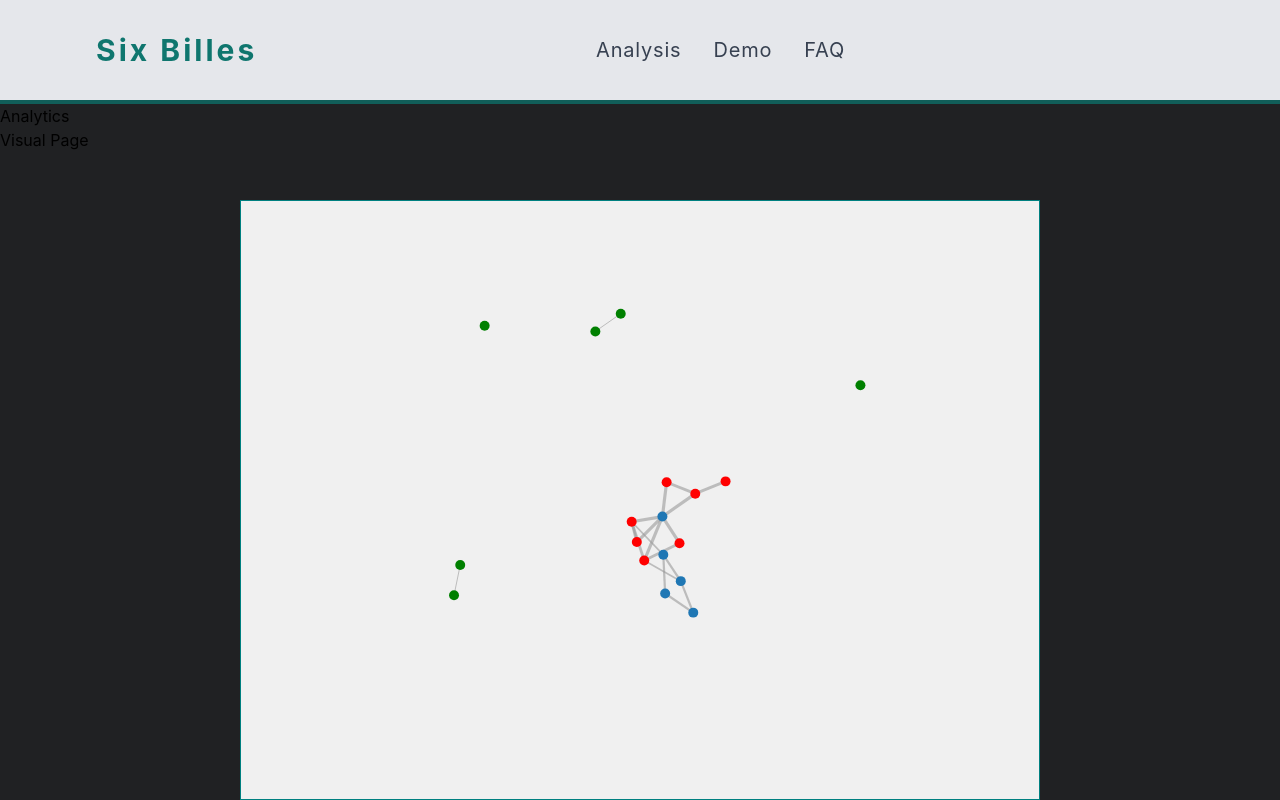
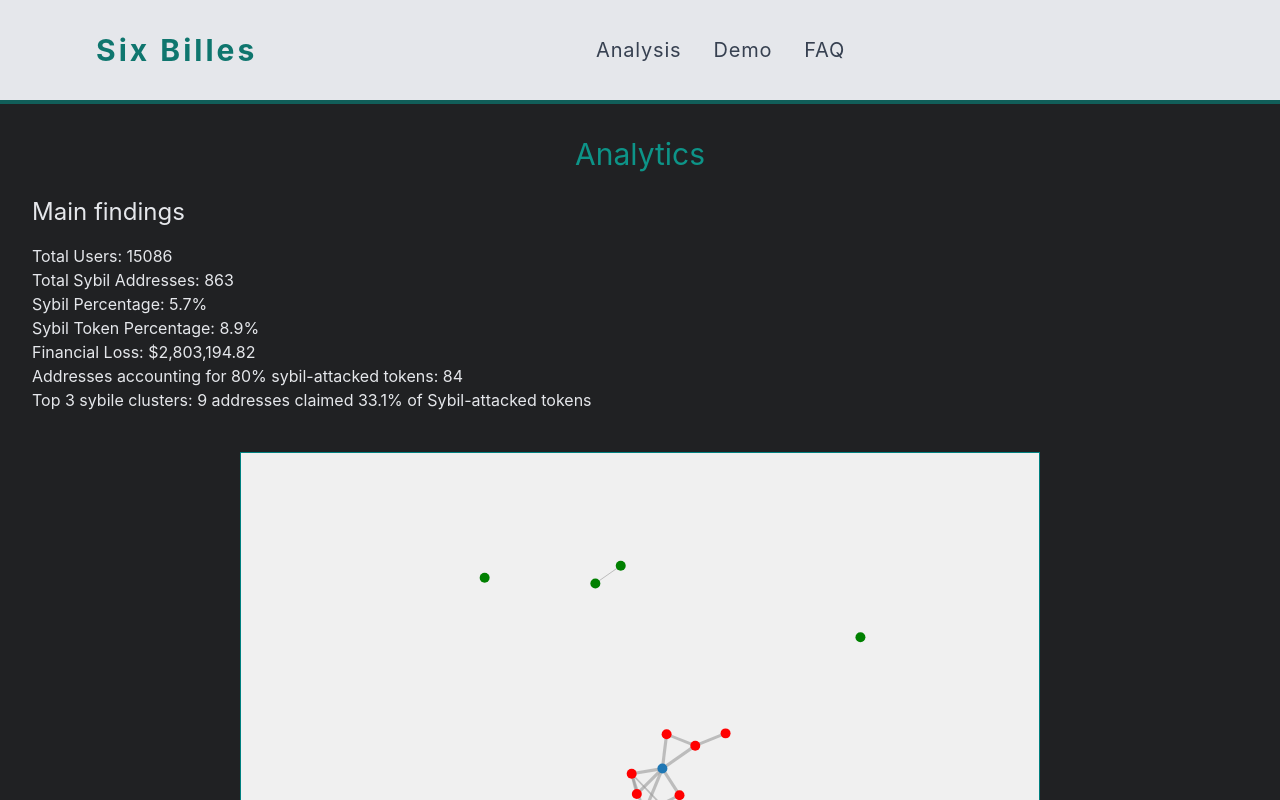
Before and after one commit to muhuuh/sybile, a React (Create React App) app: page /main/analysis in a window 1280 px wide. Shown: the top 800 px of the page. Built offline with nearby package versions, Linux system fonts and the light colour scheme; no server answers.

Commit message:
added supabase call to get analysis data

```diff
--- a/src/components/Header.js
+++ b/src/components/Header.js
@@ -4,9 +4,12 @@ import { NavLink } from "react-router-dom";
 const Header = () => {
   return (
     <header className="bg-gray-200 py-8 flex justify-center items-center border-b-4 border-teal-800 px-24 shadow-md">
-      <div className="text-3xl font-bold tracking-widest text-teal-700">
+      <NavLink
+        to="/main"
+        className="text-3xl font-bold tracking-widest text-teal-700"
+      >
         Six Billes
-      </div>
+      </NavLink>
       <div className="flex flex-grow text-gray-700 justify-center gap-x-8 tracking-wider">
         <NavLink to="/main" activeClassName="underline" className="text-xl ">
           Analysis
--- a/src/components/Main/Analysis/AnalysisMain.js
+++ b/src/components/Main/Analysis/AnalysisMain.js
@@ -1,11 +1,129 @@
-import React from "react";
+import React, { useEffect } from "react";
 import VisualMain from "../Visual/VisualMain";
+import { useDispatch, useSelector } from "react-redux";
+import {
+  fetchAddressAnalysis,
+  fetchDataAnalysis,
+  fetchNetworkAnalysis,
+} from "../../store/visuals-slice";
 
 const AnalysisMain = () => {
+  const requestId = useSelector((state) => state.paymnent.user.request_id);
+  const analysisDone = useSelector((state) => state.paymnent.user.analysisDone);
+  const paymentMade = useSelector((state) => state.paymnent.user.paymentMade);
+
+  const dispatch = useDispatch();
+
+  // Mock data, replace with your actual data fetching logic
+  const reportData = {
+    executiveSummary: {
+      totalSybilAddresses: 863,
+      totalParticipants: 15086,
+      sybilPercentage: 5.7,
+      sybilTokenPercentage: 8.9,
+      financialLoss: 2803194.82,
+      topSybilAddresses: 84,
+      topSybilPercentage: 80,
+      mostActiveClusters: {
+        totalClusters: 3,
+        totalAddresses: 9,
+        claimedTokens: 5338149,
+        claimedPercentage: 33.1,
+      },
+    },
+    initialFindings: {
+      totalAddresses: 15086,
+      totalClaimedENA: 16122198,
+      sybilClaimedENA: 1612198,
+      potentialSavingsENA: 4061707,
+      largestCluster: {
+        addressCount: 33,
+        claimedENA: 91403,
+      },
+    },
+    detailedAnalysis: {
+      sybilAttackDistribution: {
+        averageClaimedENA: 18659,
+        standardDeviation: 101718,
+        medianClaimedENA: 1888,
+      },
+      sybileAmount: {
+        perAddressAverage: 18659,
+        perAddressMedian: 1888,
+        perClusterAverage: 45414,
+        perClusterMedian: 7372,
+      },
+      topClaimers: {
+        topAddressClaimedENA: 1740000,
+        topClusters: [
+          {
+            clusterId: 1862,
+            claimedENA: 2217086,
+            percentageOfTotalClaimed: 13.7,
+          },
+        ],
+      },
+      clusterInsights: {
+        averageClusterSize: 2.43,
+      },
+    },
+  };
+
+  useEffect(() => {
+    if (paymentMade && analysisDone && requestId) {
+      dispatch(fetchNetworkAnalysis(requestId));
+      dispatch(fetchDataAnalysis(requestId));
+      dispatch(fetchAddressAnalysis(requestId));
+    }
+  }, [paymentMade, analysisDone, requestId, dispatch]);
+
   return (
-    <div className="min-h-screen bg-darkBgGray">
-      <h1>Analytics</h1>
+    <div className="min-h-screen bg-darkBgGray p-8">
+      <h1 className="text-3xl text-center text-teal-600 mb-6">Analytics</h1>
+
+      <div className="text-gray-200 mt-4">
+        <h2 className="text-2xl mb-4">Main findings</h2>
+        <p>Total Users: {reportData.executiveSummary.totalParticipants}</p>
+        <p>
+          Total Sybil Addresses:{" "}
+          {reportData.executiveSummary.totalSybilAddresses}
+        </p>
+
+        <p>Sybil Percentage: {reportData.executiveSummary.sybilPercentage}%</p>
+        <p>
+          Sybil Token Percentage:{" "}
+          {reportData.executiveSummary.sybilTokenPercentage}%
+        </p>
+        <p>
+          Financial Loss: $
+          {reportData.executiveSummary.financialLoss.toLocaleString()}
+        </p>
+        <p>
+          Addresses accounting for 80% sybil-attacked tokens:{" "}
+          {reportData.executiveSummary.topSybilAddresses}
+        </p>
+        <p>
+          Top 3 sybile clusters:{" "}
+          {reportData.executiveSummary.mostActiveClusters.totalAddresses}{" "}
+          addresses claimed{" "}
+          {reportData.executiveSummary.mostActiveClusters.claimedPercentage}% of
+          Sybil-attacked tokens
+        </p>
+
+        {/* Additional sections can be similarly detailed */}
+      </div>
       <VisualMain />
+      {/* Option to download the detailed report */}
+      <div className="mt-6">
+        <button
+          onClick={() => {
+            /* logic to download the full report as a PDF or document */
+          }}
+          className="bg-teal-600 text-white px-4 py-2 rounded hover:bg-teal-700 transition duration-300"
+        >
+          Download Full Report
+        </button>
+      </div>
     </div>
   );
 };
--- a/src/components/Main/Visual/VisualMain.js
+++ b/src/components/Main/Visual/VisualMain.js
@@ -59,8 +59,7 @@ const VisualMain = () => {
   };
 
   return (
-    <div>
-      <div className="mb-12">Visual Page</div>
+    <div className="mt-10">
       <div className="flex justify-center ">
         <GraphVisualization graphData={graphData} />
       </div>
--- a/src/components/store/visuals-slice.js
+++ b/src/components/store/visuals-slice.js
@@ -1,8 +1,53 @@
-import { createSlice } from "@reduxjs/toolkit";
+import { createSlice, createAsyncThunk } from "@reduxjs/toolkit";
+import supabase from "../../Supabase/supabase";
+
+// Async thunk to fetch analysis data
+export const fetchNetworkAnalysis = createAsyncThunk(
+  "thirdParty/fetchNetworkAnalysis",
+  async (requestId) => {
+    const { data, error } = await supabase
+      .from("analysis_results")
+      .select("data_network")
+      .match({ request_id: requestId })
+      .single();
+
+    if (error) throw new Error(error.message);
+    return data.data_analysis;
+  }
+);
+
+export const fetchDataAnalysis = createAsyncThunk(
+  "thirdParty/fetchDataAnalysis",
+  async (requestId) => {
+    const { data, error } = await supabase
+      .from("analysis_results")
+      .select("data_analysis")
+      .match({ request_id: requestId })
+      .single();
+
+    if (error) throw new Error(error.message);
+    return data.data_analysis;
+  }
+);
+
+export const fetchAddressAnalysis = createAsyncThunk(
+  "thirdParty/fetchAddressAnalysis",
+  async (requestId) => {
+    const { data, error } = await supabase
+      .from("analysis_results")
+      .select("data_sybile_addresses")
+      .match({ request_id: requestId })
+      .single();
+
+    if (error) throw new Error(error.message);
+    return data.data_analysis;
+  }
+);
 
 const defaultState = {
-  rawVisualData: {},
-  mainDataPoints: { sybileAddrNbr: 0, sybileClusterNbr: 0, biggestCluster: 0 },
+  networkAnalysis: {},
+  dataAnalysis: {},
+  sybileAddresseAnalysis: {},
 };
 
 const visualsSlice = createSlice({
@@ -10,9 +55,14 @@ const visualsSlice = createSlice({
   initialState: defaultState,
 
   reducers: {
-    updateinventoryProducts(state, action) {
-      state.inventoryNoDuplicates = action.payload;
+    updateNetworkAnalysis(state, action) {
+      state.networkAnalysis = action.payload;
     },
+  },
+  extraReducers: (builder) => {
+    builder.addCase(fetchDataAnalysis.fulfilled, (state, action) => {
+      state.dataAnalysis = action.payload;
+    });
   },
 });
 
```
